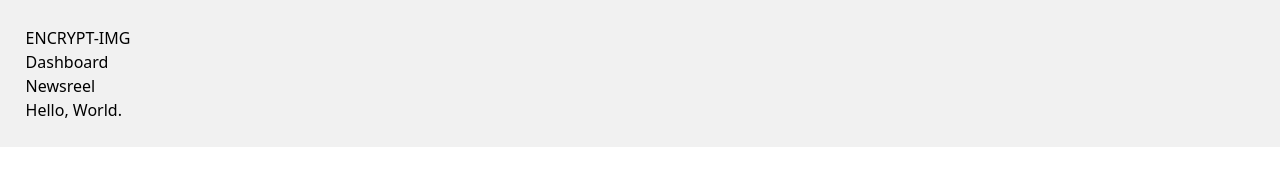
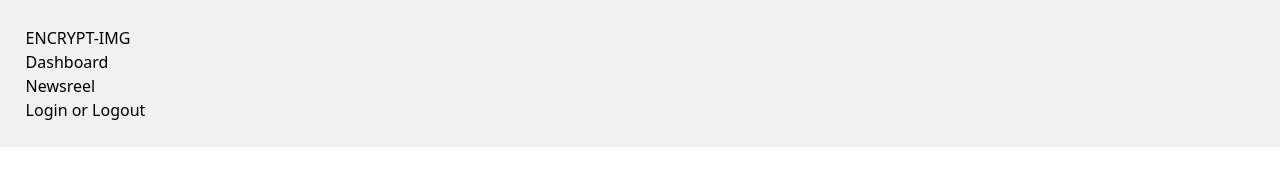
Before and after one commit to Delos-343/Encrypt-IMG, a React (Vite) app: page / in a window 1280 px wide. Both pictures are taken after a click on the item "Dashboard". Shown: the top 188 px of the page. Built offline with nearby package versions, Linux system fonts and the light colour scheme; no server answers.

Commit message:
Added hero component

```diff
--- /dev/null
+++ b/src/components/dashboard/Hero.jsx
@@ -0,0 +1,11 @@
+import React from 'react'
+
+const Hero = () => {
+  return (
+    <div>
+
+    </div>
+  )
+}
+
+export default Hero
--- a/src/components/dashboard/Modal.jsx
+++ b/src/components/dashboard/Modal.jsx
@@ -4,7 +4,7 @@ import React from 'react';
 const Modal = () => {
   return (
     <div>
-        Hello, World.
+        Login or Logout
     </div>
   );
 };
--- a/src/components/index.js
+++ b/src/components/index.js
@@ -1,4 +1,5 @@
 export { default as AddNews } from './newsapp/AddNews';
 export { default as EditNews } from './newsapp/EditNews';
 export { default as NewsApp } from './newsapp/NewsApp';
+export { default as Hero } from './dashboard/Hero';
 export { default as Modal } from './dashboard/Modal';
```
